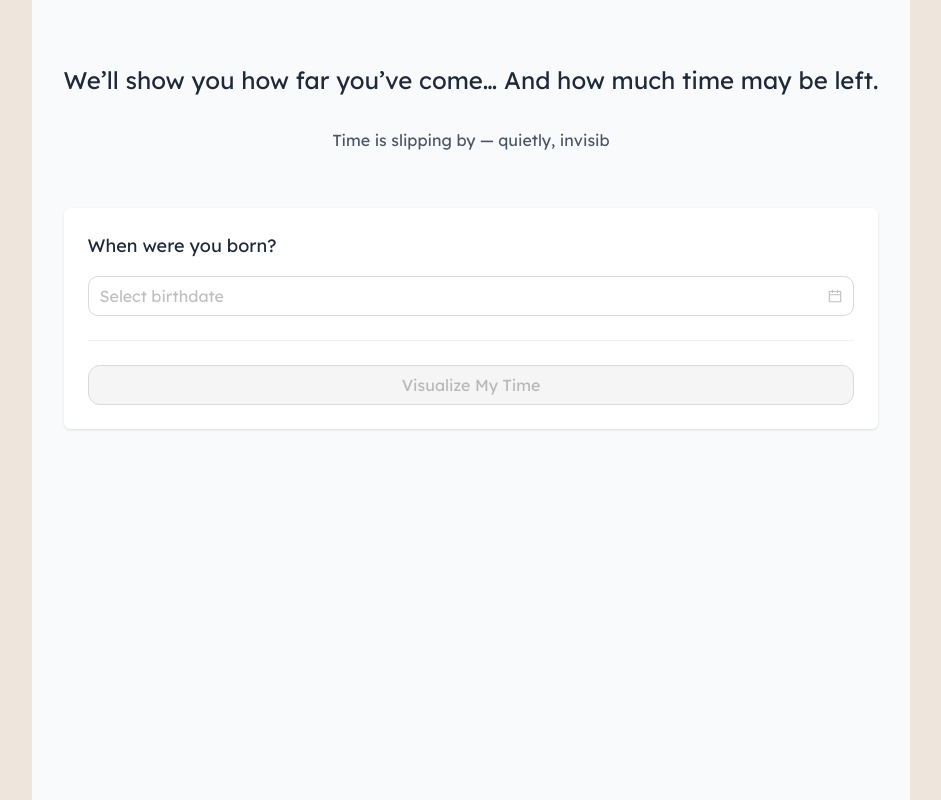
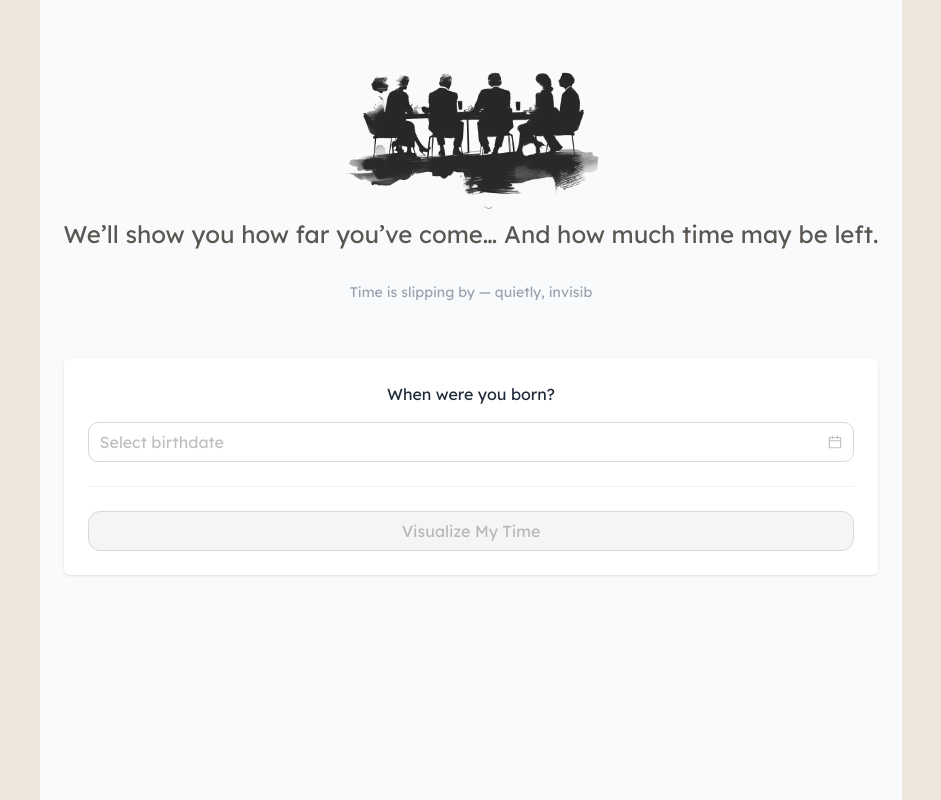
Before and after one commit to chukusuccess/yourself, a Next.js app: page / in a window 1280 px wide. Shown: the whole page, without its empty margins (169-1110 px from the left). Built offline with nearby package versions, Linux system fonts and the light colour scheme; a web font is replaced by a local one.

Commit message:
added home silhouette

```diff
--- a/app/page.jsx
+++ b/app/page.jsx
@@ -15,6 +15,7 @@ import {
 } from "./resources/animation";
 
 import customParseFormat from "dayjs/plugin/customParseFormat";
+import Image from "next/image";
 
 dayjs.extend(customParseFormat);
 const customFormat = (value) => {
@@ -424,18 +425,29 @@ export default function Home() {
   return (
     <div className="flex flex-col items-center justify-items-center min-h-screen max-w-screen">
       <Splash />
-      <div className="bg-gray-50 min-h-screen pt-16 px-8">
+      <div className="bg-gray-50 min-h-screen pt-16 px-6">
         <div>
+          <div className="w-full flex items-center justify-center">
+            <Image
+              className="w-2/3 h-auto sm:w-1/2 lg:w-1/3 sm:h-auto"
+              src={"/silhouette.png"}
+              alt="cover"
+              width={1000}
+              height={1000}
+            />
+          </div>
           <motion.h1
             variants={fadeIn("up", "tween", 2.5, 3)}
             initial="hidden"
             animate="show"
-            className="text-2xl text-center font-normal text-gray-800 mb-2"
+            className="text-2xl text-center font-normal mb-2"
           >
             {t("pageTitle")}
           </motion.h1>
           <br />
-          <p className="text-gray-600 text-center mb-8">{displayedText}</p>
+          <p className="text-gray-400 text-sm text-center mb-8">
+            {displayedText}
+          </p>
           <br />
           {step === 1 ? (
             <motion.div
@@ -444,7 +456,7 @@ export default function Home() {
               animate="visible"
               className="bg-white p-6 rounded-md shadow-sm"
             >
-              <h2 className="text-lg font-normal mb-4 text-gray-800">
+              <h2 className="font-normal mb-4 text-gray-800 text-center">
                 {t("birthDateQuestion")}
               </h2>
               <div>
```
Also changed, not shown: public/silhouette.png (added), public/silhouettes.png (added).
